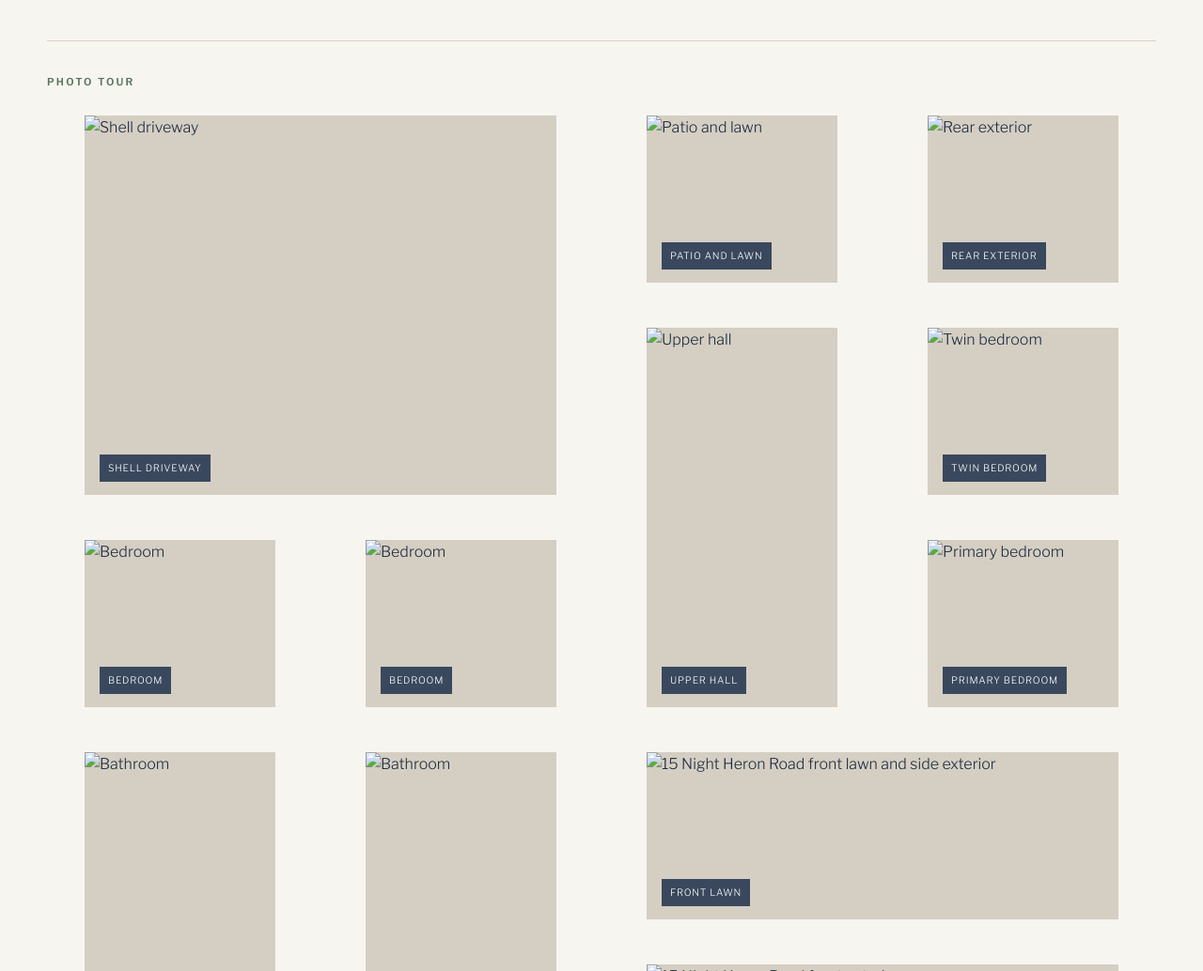
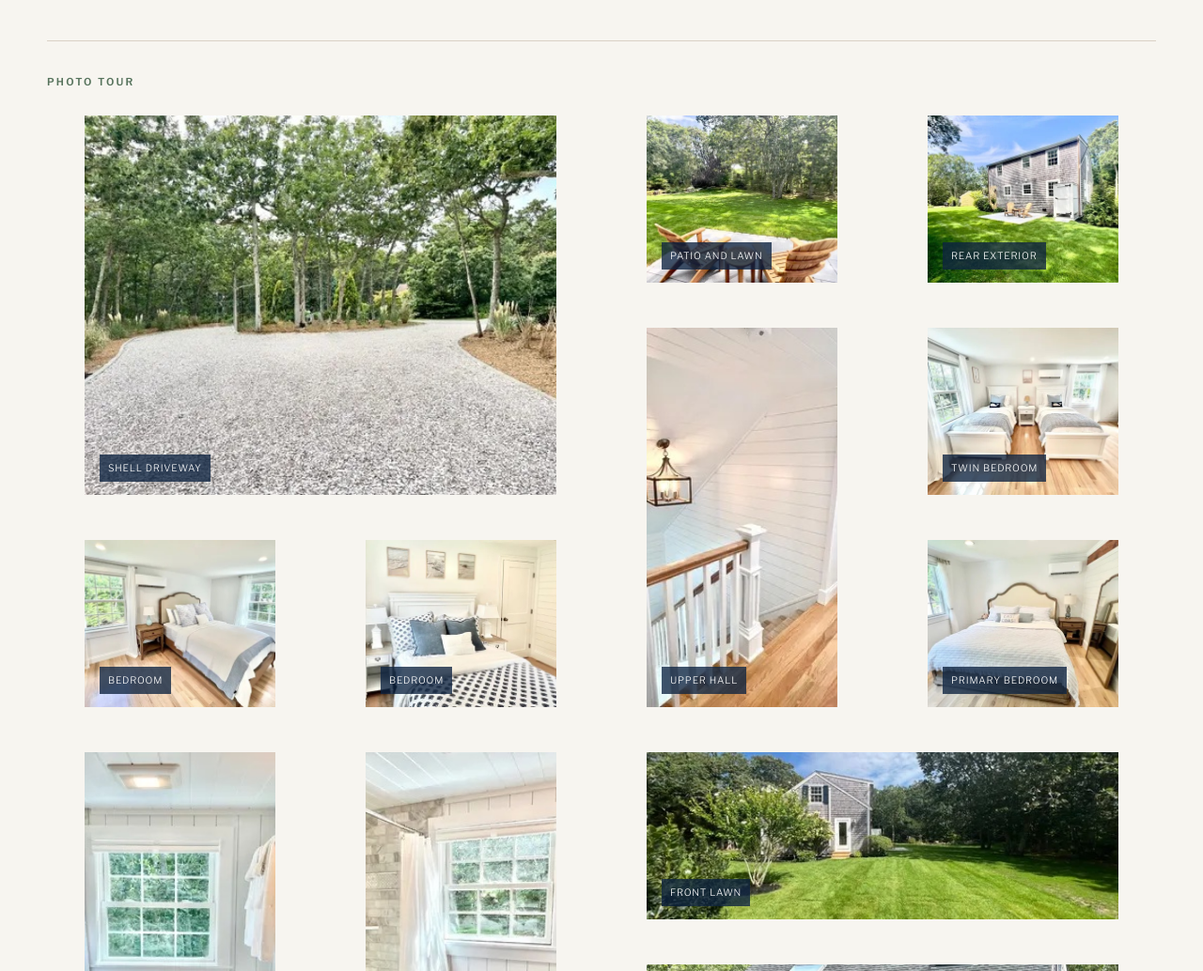
Before and after one commit to vineyardvistaproperties/vineyardvistaproperties, a website: page index.html in a window 1280 px wide. Shown: the part 1766-2800 px from the top of the page at 94% size. Drawn offline with nearby package versions, Linux system fonts and the light colour scheme.

Commit message:
Add files via upload

```diff
--- a/index.html
+++ b/index.html
@@ -35,7 +35,7 @@ h1,h2,h3{font-family:"Cormorant Garamond",serif;color:var(--navy);font-weight:50
 .marketing-hero{padding:54px 0 68px} .marketing-hero-inner{display:grid;grid-template-columns:minmax(0,.86fr) minmax(480px,1.14fr);gap:66px;align-items:center}
 .marketing-hero h1{font-size:clamp(4rem,7vw,6.7rem);line-height:.9;margin:16px 0 18px} .hero-address{font-size:.78rem;letter-spacing:.12em;text-transform:uppercase;color:var(--sand);font-weight:600;margin-bottom:18px}
 .hero-text{font-size:1.02rem;line-height:1.8;color:#4C5660;max-width:600px;margin:0 0 26px}
-.hero-image{min-height:560px;background:linear-gradient(180deg,rgba(13,35,64,.04),rgba(13,35,64,.18)),url("12-front-exterior.webp") center/cover no-repeat}
+.hero-image{min-height:560px;background:linear-gradient(180deg,rgba(13,35,64,.04),rgba(13,35,64,.18)),url("15%20Night%20Heron/12-front-exterior.jpg") center/cover no-repeat}
 .example-note{margin-top:18px;font-size:.72rem;color:var(--muted);line-height:1.55}
 .property-intro{display:grid;grid-template-columns:.78fr 1.22fr;gap:72px;align-items:start} .property-intro h2{font-size:clamp(3rem,5vw,4.6rem);line-height:.98;margin:8px 0 0}
 .property-facts{display:grid;grid-template-columns:repeat(4,1fr);margin-top:44px;border-top:1px solid var(--line);border-bottom:1px solid var(--line)}
@@ -117,18 +117,18 @@ footer{background:#081A30;color:#fff;padding:32px 0} .footer-inner{display:flex;
   <div class="house-gallery">
     <p class="kicker">Photo Tour</p>
     <div class="gallery-grid">
-          <figure class="gallery-card large"><img src="01-driveway.webp" alt="Shell driveway"><figcaption class="gallery-caption">Shell driveway</figcaption></figure>
-          <figure class="gallery-card medium"><img src="02-patio.webp" alt="Patio and lawn"><figcaption class="gallery-caption">Patio and lawn</figcaption></figure>
-          <figure class="gallery-card medium"><img src="03-exterior.webp" alt="Rear exterior"><figcaption class="gallery-caption">Rear exterior</figcaption></figure>
-          <figure class="gallery-card portrait"><img src="04-stair-hall.webp" alt="Upper hall"><figcaption class="gallery-caption">Upper hall</figcaption></figure>
-          <figure class="gallery-card medium"><img src="05-twin-room.webp" alt="Twin bedroom"><figcaption class="gallery-caption">Twin bedroom</figcaption></figure>
-          <figure class="gallery-card medium"><img src="06-bedroom-one.webp" alt="Bedroom"><figcaption class="gallery-caption">Bedroom</figcaption></figure>
-          <figure class="gallery-card medium"><img src="07-bedroom-two.webp" alt="Bedroom"><figcaption class="gallery-caption">Bedroom</figcaption></figure>
-          <figure class="gallery-card medium"><img src="08-primary.webp" alt="Primary bedroom"><figcaption class="gallery-caption">Primary bedroom</figcaption></figure>
-          <figure class="gallery-card portrait"><img src="09-bath-one.webp" alt="Bathroom"><figcaption class="gallery-caption">Bathroom</figcaption></figure>
-          <figure class="gallery-card portrait"><img src="10-bath-two.webp" alt="Bathroom"><figcaption class="gallery-caption">Bathroom</figcaption></figure>
-          <figure class="gallery-card wide"><img src="11-front-lawn.webp" alt="15 Night Heron Road front lawn and side exterior"><figcaption class="gallery-caption">Front lawn</figcaption></figure>
-          <figure class="gallery-card wide"><img src="12-front-exterior.webp" alt="15 Night Heron Road front exterior"><figcaption class="gallery-caption">Front exterior</figcaption></figure>
+          <figure class="gallery-card large"><img src="15%20Night%20Heron/01-driveway.jpg" alt="Shell driveway"><figcaption class="gallery-caption">Shell driveway</figcaption></figure>
+          <figure class="gallery-card medium"><img src="15%20Night%20Heron/02-patio.jpg" alt="Patio and lawn"><figcaption class="gallery-caption">Patio and lawn</figcaption></figure>
+          <figure class="gallery-card medium"><img src="15%20Night%20Heron/03-exterior.jpg" alt="Rear exterior"><figcaption class="gallery-caption">Rear exterior</figcaption></figure>
+          <figure class="gallery-card portrait"><img src="15%20Night%20Heron/04-stair-hall.jpg" alt="Upper hall"><figcaption class="gallery-caption">Upper hall</figcaption></figure>
+          <figure class="gallery-card medium"><img src="15%20Night%20Heron/05-twin-room.jpg" alt="Twin bedroom"><figcaption class="gallery-caption">Twin bedroom</figcaption></figure>
+          <figure class="gallery-card medium"><img src="15%20Night%20Heron/06-bedroom-one.jpg" alt="Bedroom"><figcaption class="gallery-caption">Bedroom</figcaption></figure>
+          <figure class="gallery-card medium"><img src="15%20Night%20Heron/07-bedroom-two.jpg" alt="Bedroom"><figcaption class="gallery-caption">Bedroom</figcaption></figure>
+          <figure class="gallery-card medium"><img src="15%20Night%20Heron/08-primary.jpg" alt="Primary bedroom"><figcaption class="gallery-caption">Primary bedroom</figcaption></figure>
+          <figure class="gallery-card portrait"><img src="15%20Night%20Heron/09-bath-one.jpg" alt="Bathroom"><figcaption class="gallery-caption">Bathroom</figcaption></figure>
+          <figure class="gallery-card portrait"><img src="15%20Night%20Heron/10-bath-two.jpg" alt="Bathroom"><figcaption class="gallery-caption">Bathroom</figcaption></figure>
+          <figure class="gallery-card wide"><img src="15%20Night%20Heron/11-front-lawn.jpg" alt="15 Night Heron Road front lawn and side exterior"><figcaption class="gallery-caption">Front lawn</figcaption></figure>
+          <figure class="gallery-card wide"><img src="15%20Night%20Heron/12-front-exterior.jpg" alt="15 Night Heron Road front exterior"><figcaption class="gallery-caption">Front exterior</figcaption></figure>
     </div>
   </div>
 </section>
```
